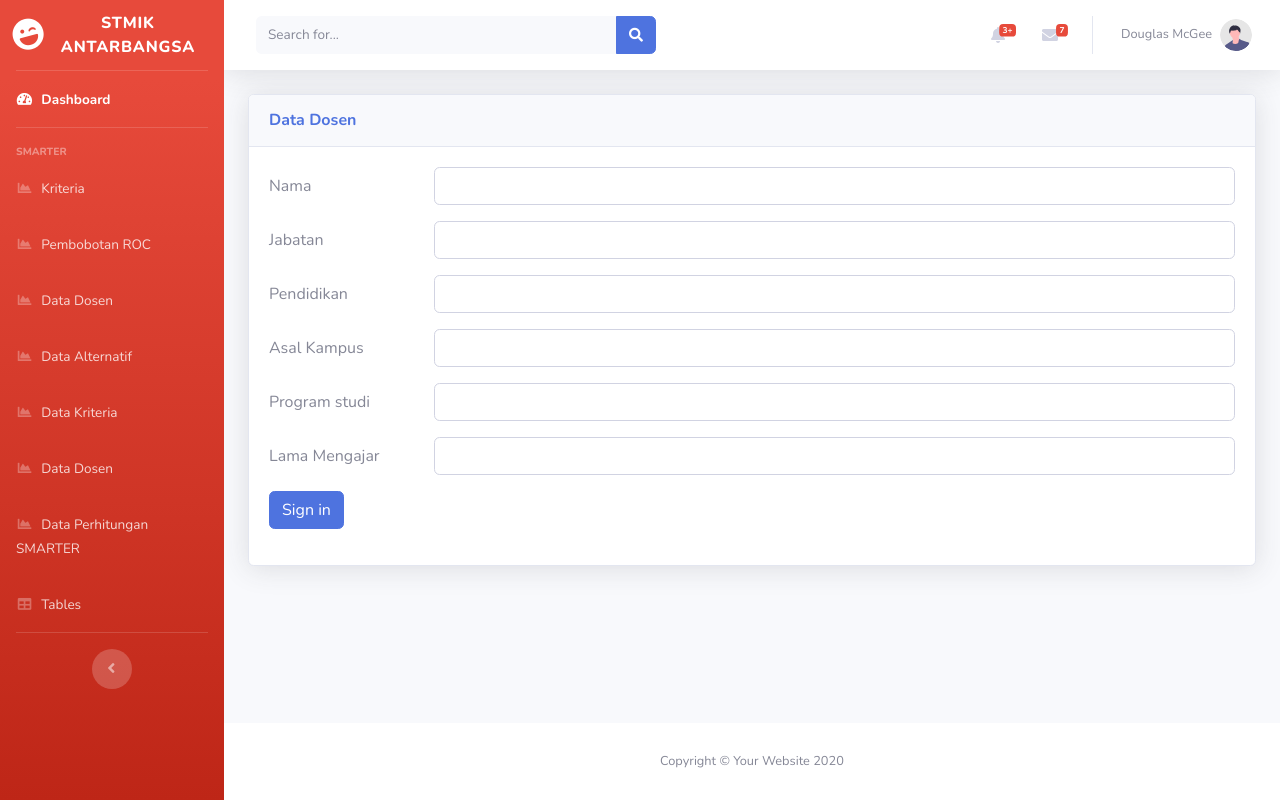
After one commit to refaldodev/SPK, a CodeIgniter 4 app: template app/Views/dosen/create.php in a window 1280 px wide. The commit adds this page. Run offline with PHP 8.4 and a stand-in for CodeIgniter, Linux system fonts and the light colour scheme; the template is opened without the code that fills it, so the values that code supplies are empty; some libraries are stand-ins or nearby versions.

Commit message:
create data dosen

```diff
--- a/app/Config/Routes.php
+++ b/app/Config/Routes.php
@@ -32,8 +32,10 @@ $routes->setAutoRoute(true);
 // We get a performance increase by specifying the default
 // route since we don't have to scan directories.
 $routes->get('/', 'admin::index');
+$routes->get('/datadosen/create', 'datadosen::create');
 $routes->get('/datadosen/(:segment)', 'datadosen::detail/$1');
-$routes->get('/kriteria/(:segment)', 'kriteria::subkriteria/$1');
+
+$routes->get('/kriteria/(:segment)', 'Kriteria::subkriteria/$1');
 /*
  * --------------------------------------------------------------------
  * Additional Routing
--- a/app/Models/DosenModel.php
+++ b/app/Models/DosenModel.php
@@ -9,12 +9,13 @@ class DosenModel extends Model
     // ...
     protected $table = 'data_dosen';
     protected $useTimestamps = true;
+    protected $allowedFields = ['nama', 'slug', 'jabatan', 'lama_mengajar', 'pendidikan', 'program_studi', 'asal_kampus'];
 
     public function getDosen($slug = false)
     {
         if ($slug == false) {
             return  $this->findAll();
         }
-        return $this->where(['nama' => $slug])->first();
+        return $this->where(['slug' => $slug])->first();
     }
 }
--- a/app/Views/admintemplate/template.php
+++ b/app/Views/admintemplate/template.php
@@ -17,6 +17,9 @@
 
     <!-- Custom styles for this template-->
     <link href="/assets/css/sb-admin-2.min.css" rel="stylesheet">
+    <!-- datatables -->
+    <link href="assets/vendor/datatables/dataTables.bootstrap4.min.css" rel="stylesheet">
+
 
 </head>
 
@@ -404,6 +407,10 @@
 
         <!-- Custom scripts for all pages-->
         <script src="/assets/js/sb-admin-2.min.js"></script>
+        <script src="/assets/vendor/datatables/jquery.dataTables.min.js"></script>
+        <script src="/assets/vendor/datatables/dataTables.bootstrap4.min.js"></script>
+        <script src="/assets/js/demo/datatables-demo.js"></script>
+
 
 </body>
 
--- /dev/null
+++ b/app/Views/dosen/create.php
@@ -0,0 +1,59 @@
+ <?= $this->extend('admintemplate/template') ?>
+
+ <?= $this->section('content') ?>
+ <div class="container-fluid">
+     <div class="card shadow mb-4">
+         <div class="card-header py-3">
+             <h6 class="m-0 font-weight-bold text-primary">Data Dosen</h6>
+         </div>
+         <div class="card-body">
+             <form action="/datadosen/save" method="post">
+                 <?= csrf_field(); ?>
+                 <div class="form-group row">
+                     <label for="nama" class="col-sm-2 col-form-label">Nama</label>
+                     <div class="col-sm-10">
+                         <input type="text" class="form-control" id="nama" name="nama">
+                     </div>
+                 </div>
+                 <div class="form-group row">
+                     <label for="jabatan" class="col-sm-2 col-form-label">Jabatan</label>
+                     <div class="col-sm-10">
+                         <input type="text" class="form-control" id="jabatan" name="jabatan">
+                     </div>
+                 </div>
+                 <div class="form-group row">
+                     <label for="pendidikan" class="col-sm-2 col-form-label">Pendidikan</label>
+                     <div class="col-sm-10">
+                         <input type="text" class="form-control" id="pendidikan" name="pendidikan">
+                     </div>
+                 </div>
+                 <div class="form-group row">
+                     <label for="asalkampus" class="col-sm-2 col-form-label">Asal Kampus</label>
+                     <div class="col-sm-10">
+                         <input type="text" class="form-control" id="asalkampus" name="asal_kampus">
+                     </div>
+                 </div>
+                 <div class="form-group row">
+                     <label for="prodi" class="col-sm-2 col-form-label">Program studi</label>
+                     <div class="col-sm-10">
+                         <input type="text" class="form-control" id="prodi" name="program_studi">
+                     </div>
+                 </div>
+                 <div class="form-group row">
+                     <label for="lama_mengajar" class="col-sm-2 col-form-label">Lama Mengajar</label>
+                     <div class="col-sm-10">
+                         <input type="text" class="form-control" id="lama_mengajar" name="lama_mengajar">
+                     </div>
+                 </div>
+                 <div class="form-group row">
+                     <div class="col-sm-10">
+                         <button type="submit" class="btn btn-primary">Sign in</button>
+                     </div>
+                 </div>
+             </form>
+         </div>
+     </div>
+ </div>
+ </div>
+
+ <?= $this->endSection('') ?>
```
Also changed, not shown: app/Controllers/DataDosen.php (+35 -0 lines), app/Views/dosen/index.php (+4 -4 lines).
